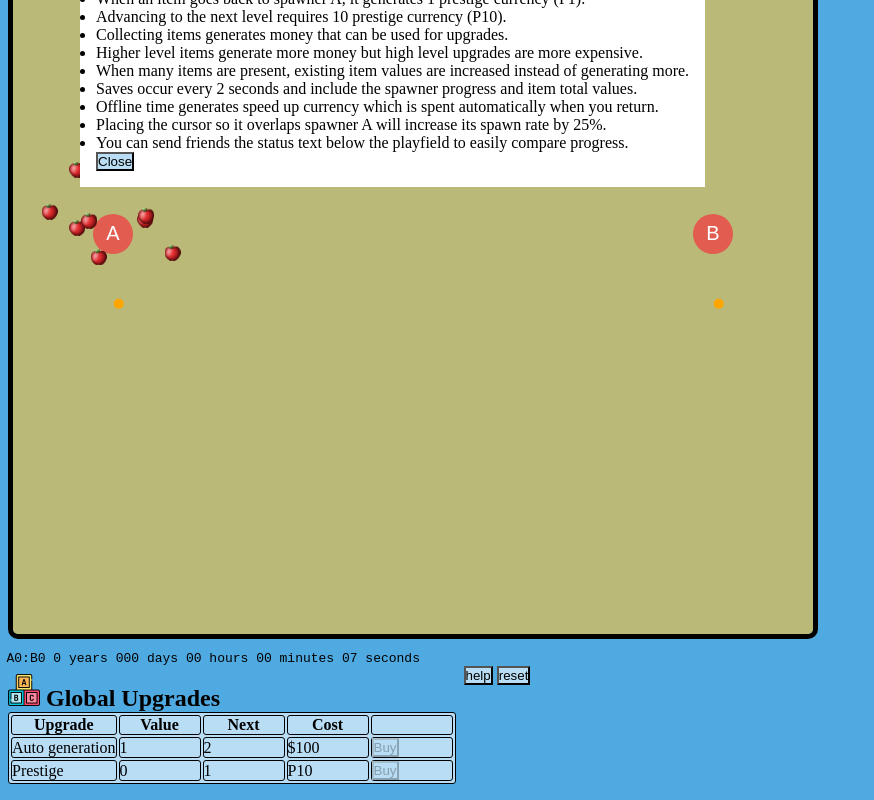
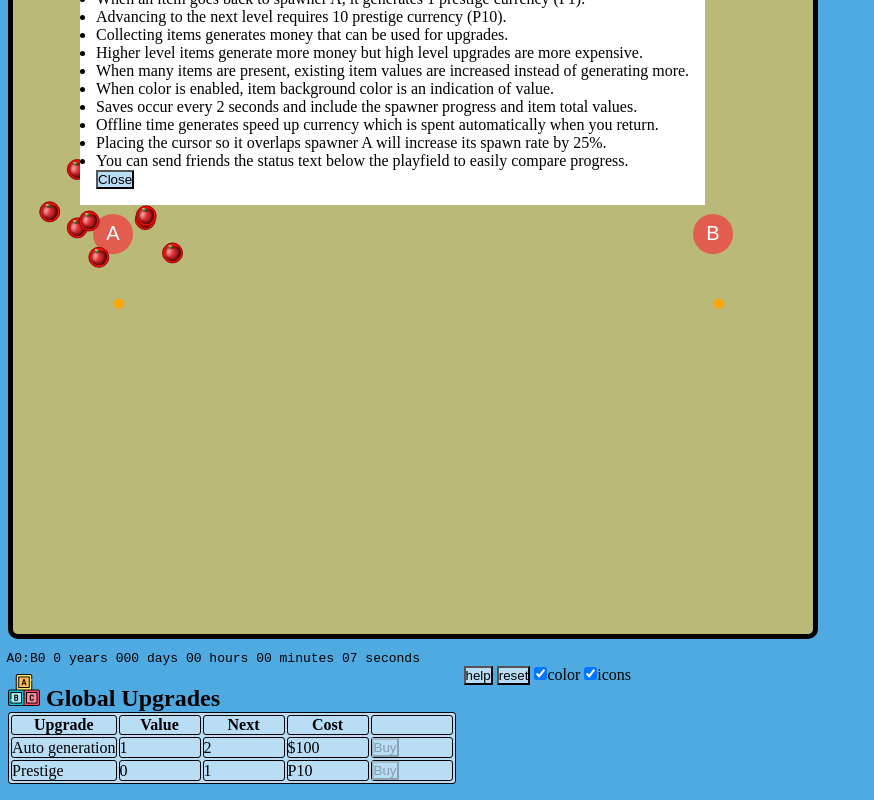
Before and after one commit to asteriskman7/alphabetIncremental, a plain HTML site: page index.html in a window 1280 px wide. Both pictures are taken after a click on the button "help". Shown: the part 179-979 px from the top of the page, without its empty margins (0-874 px from the left). Drawn offline with Linux system fonts and the light colour scheme.

Commit message:
Tune reload & spawning. add color and draw options

```diff
--- a/index.html
+++ b/index.html
@@ -23,6 +23,8 @@
     </div>
     <div>
       <button id='bhelp'>help</button> <button id='breset'>reset</button>
+      <input id='icolor' type='checkbox' checked>color</input>
+      <input id='iicons' type='checkbox' checked>icons</input>
     </div>
     <div id='dreset'>
       Are you sure you want to reset?
@@ -41,6 +43,7 @@
         <li>Collecting items generates money that can be used for upgrades.</li>
         <li>Higher level items generate more money but high level upgrades are more expensive.</li>
         <li>When many items are present, existing item values are increased instead of generating more.</li>
+        <li>When color is enabled, item background color is an indication of value.</li>
         <li>Saves occur every 2 seconds and include the spawner progress and item total values.</li>
         <li>Offline time generates speed up currency which is spent automatically when you return.</li>
         <li>Placing the cursor so it overlaps spawner A will increase its spawn rate by 25%.</li>
--- a/index.js
+++ b/index.js
@@ -16,6 +16,8 @@ class App {
     this.dstatus = document.getElementById('dstatus');
     document.getElementById('bhelp').onclick = () => document.getElementById('dhelp').style.display = 'block';
     document.getElementById('bhelpclose').onclick = () => document.getElementById('dhelp').style.display = 'none';
+    this.icolor = document.getElementById('icolor');
+    this.iicons = document.getElementById('iicons');
 
     this.logo = document.getElementById('logo');
     this.icons = [];
@@ -27,6 +29,7 @@ class App {
     this.pickup = document.getElementById('pickup');
 
     this.objects = [];
+    this.maxCoinCount = 50;
 
     this.loadState();
     this.lastPrestige = this.state.prestigelvl;
@@ -247,23 +250,7 @@ class App {
 
       this.objects.push(spawner);
       this.spawners.push(spawner);
-      const rawCoinCount = this.state.spawners[i].coinCount;
-      let coinCount;
-      let coinValue;
-      let singlesCount;
-      if (rawCoinCount > 200) {
-        coinCount = Math.floor(rawCoinCount / 200);
-        coinValue = Math.floor(rawCoinCount / coinCount);
-        singlesCount = rawCoinCount - (coinCount * coinValue);
-        for (let j = 0; j < coinCount; j++) {
-          this.spawnCoin(spawner, coinValue, true);
-        }
-      } else {
-        singlesCount = rawCoinCount;
-      }
-      for (let j = 0; j < singlesCount; j++) {
-        this.spawnCoin(spawner, 1, true);
-      }
+      this.spawnCoins(spawner, this.state.spawners[i].coinCount, true);
     }
   }
 
@@ -315,9 +302,10 @@ class App {
     let coinCount;
     let coinValue;
     let singlesCount;
-    if (rawCoinCount > 100) {
-      coinValue = Math.floor(rawCoinCount / 100);
-      coinCount = 100;
+    const spawnLimit = this.maxCoinCount * 1;
+    if (rawCoinCount > spawnLimit) {
+      coinValue = Math.floor(rawCoinCount / spawnLimit);
+      coinCount = spawnLimit;
       singlesCount = rawCoinCount - (coinCount * coinValue);
       for (let j = 0; j < coinCount; j++) {
         this.spawnCoin(spawner, coinValue, init);
@@ -325,9 +313,9 @@ class App {
     } else {
       singlesCount = rawCoinCount;
     }
-    //at some point, floating point rounder error can cause singlesCount to become large
+    //at some point, floating point rounding error can cause singlesCount to become large
     // however, at that magnitude, a few more coins don't matter
-    if (value < 10000) {
+    if (value < spawnLimit * 10) {
       for (let j = 0; j < singlesCount; j++) {
         this.spawnCoin(spawner, 1, init);
       }
@@ -339,7 +327,7 @@ class App {
       this.state.spawners[spawner.id].coinCount += value;
     }
 
-    if (spawner.coinList.length < 50) {
+    if (spawner.coinList.length < this.maxCoinCount) {
       const objectArray = init ? this.objects : this.aliveObjects;
       const spawnAngle = Math.random() * 2 * Math.PI;
       const spawnRadius = Math.random() * spawner.spawnRadius + 25;
@@ -545,7 +533,20 @@ class App {
           break;
         }
         case 'coin': {
-          ctx.drawImage(this.icons[o.srcId], o.x - 8, o.y - 8, 16, 16);
+          if (this.icolor.checked) {
+            const order = Math.log10(o.value);
+            const h = 300 * order / 26;
+            ctx.fillStyle = `hsl(${h}, 90%, 50%)`;
+            ctx.strokeStyle = `hsl(${h}, 90%, 30%)`;
+            //ctx.strokeStyle = 'black';
+            ctx.beginPath();
+            ctx.arc(o.x, o.y, 10, 0, Math.PI * 2);
+            ctx.fill();
+            ctx.stroke();
+          }
+          if (this.iicons.checked) {
+            ctx.drawImage(this.icons[o.srcId], o.x - 8, o.y - 8, 16, 16);
+          }
           break;
         }
       }
```
